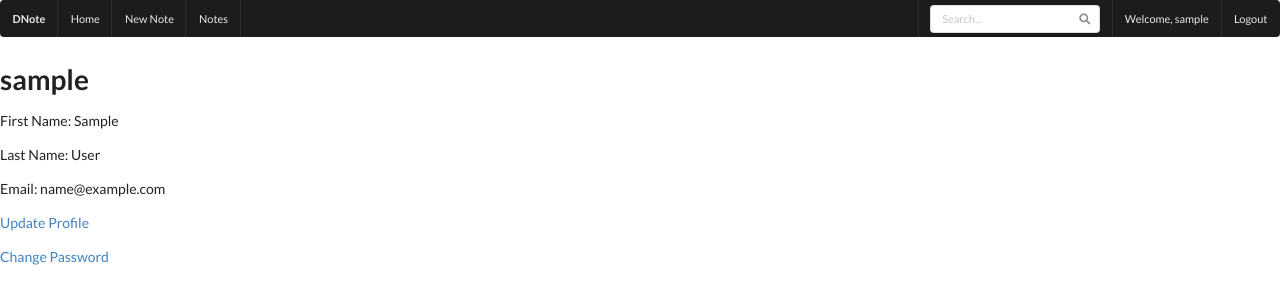
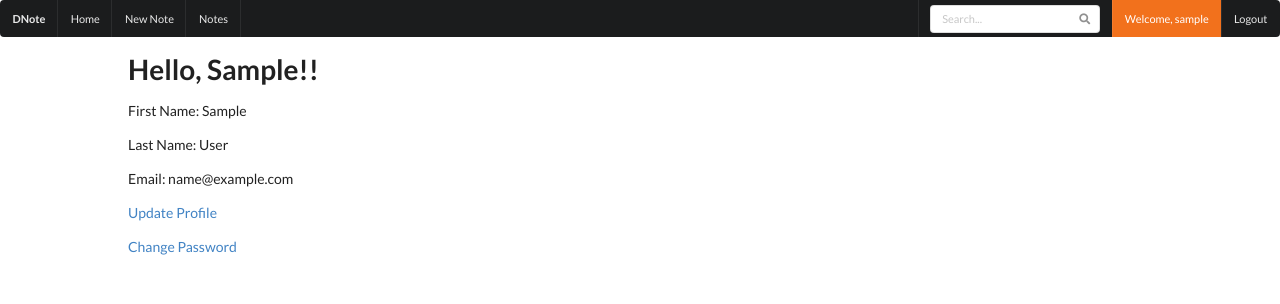
Before and after one commit to hussainsajib/django_notebook_server, a Django app: page /accounts/profile/ in a window 1280 px wide. Shown: the top 304 px of the page. Run offline with Django 3.2, Linux system fonts and the light colour scheme; the visitor is signed in with stand-in values (Sample User, id 1); some libraries are stand-ins or nearby versions.

Commit message:
modified the user profile and added some styling to base

```diff
--- a/static/styles/base.css
+++ b/static/styles/base.css
@@ -1,6 +1,11 @@
 html {
     --lh: 1.4rem;
     line-height: var(--lh);
+}
+
+.block-body {
+    width: 80vw;
+    margin: 0 auto 0 auto;
 }
 
 .notes-description {
--- a/templates/base.html
+++ b/templates/base.html
@@ -29,8 +29,8 @@
                 </div>
             </div>
             {% if user.is_authenticated %}
-                <a class="ui pink item" href="{% url 'profile' %}">Welcome, {{ user.username }}</a>
-                <a class="ui pink item" href="{% url 'logout' %}">Logout</a>
+                <a class="ui orange item  {% if request.path == '/accounts/profile/' %}active{% endif %}" href="{% url 'profile' %}">Welcome, {{ user.username }}</a>
+                <a class="ui item" href="{% url 'logout' %}">Logout</a>
             {% else %}
                 <a class="ui orange item {% if request.path == '/accounts/signup/' %}active{% endif %}" href="{% url 'signup' %}" >Register</a>
                 <a class="ui orange item {% if request.path == '/accounts/login/' %}active{% endif %}" href="{% url 'login' %}">Login</a>
@@ -40,7 +40,10 @@
     </div>
 
 
-    {% block content %}{% endblock content %}
+    <div class="block-body">
+        {% block content %}{% endblock content %}
+
+    </div>
 
 
     <script
--- a/templates/user_profile.html
+++ b/templates/user_profile.html
@@ -1,7 +1,7 @@
 {% extends 'base.html' %}
 
 {% block content %}
-    <h1>{{ user.username }}</h1>
+    <h1>Hello, {{ user.first_name }}!!</h1>
     <p>First Name: {{ user.first_name }}</p>
     <p>Last Name: {{ user.last_name }}</p>
     <p>Email: {{ user.email }}</p>
```
